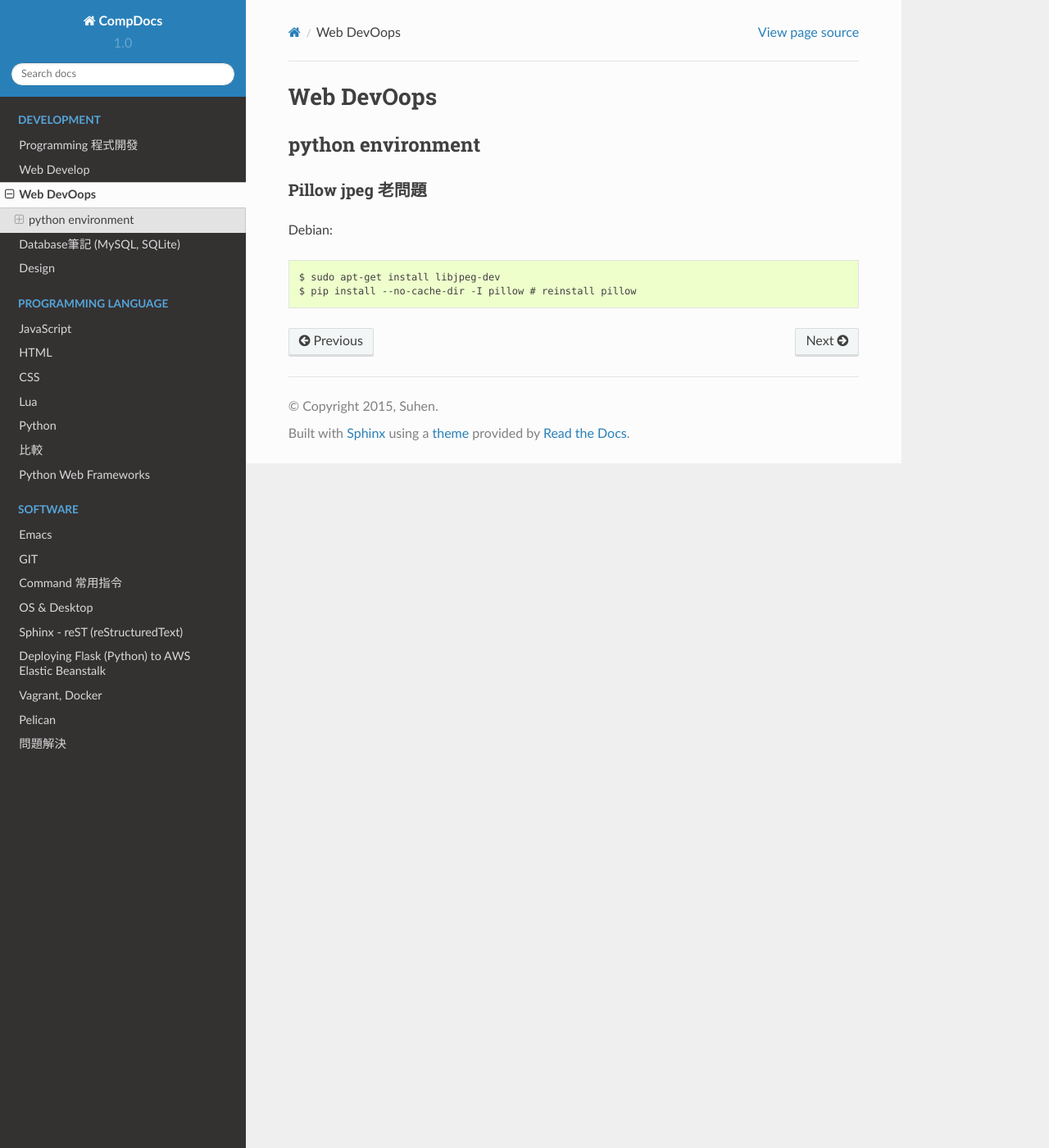
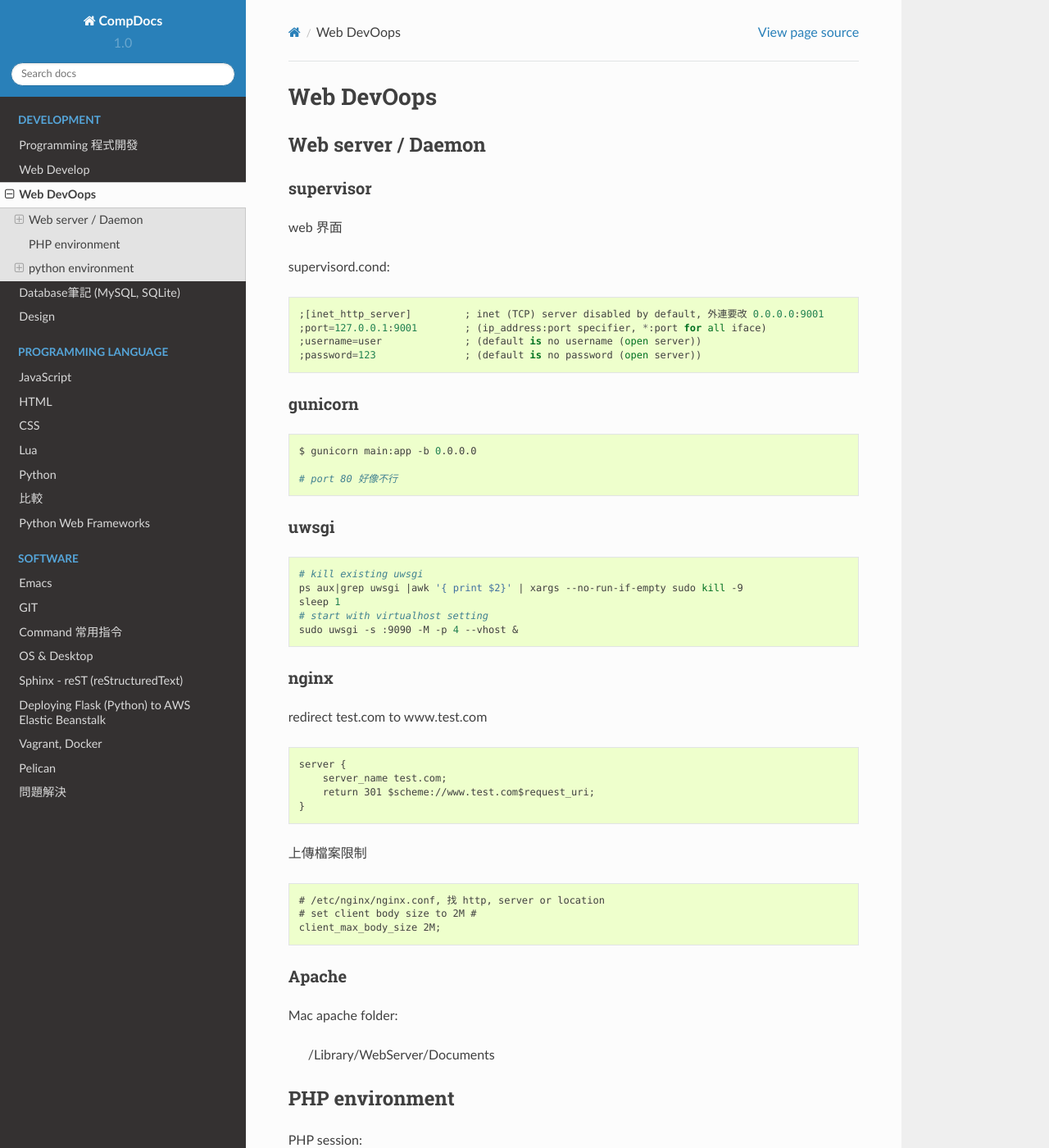
Before and after one commit to moogoo78/comp.suhen.org, a Sphinx documentation site: the page built from docs/source/web_devoops.rst, in a window 1280 px wide and 1400 px high. Shown: the whole window at 82% size. Built offline with Sphinx 7.4.7 and the Read the Docs theme 2.0.0, drawn with Linux system fonts in a browser that asks for light colours; some of the changed text lies outside the part shown.

Commit message:
edited source; git push

```diff
--- a/docs/source/web_devoops.rst
+++ b/docs/source/web_devoops.rst
@@ -1,5 +1,89 @@
 Web DevOops
 ==================
+
+
+
+
+
+Web server / Daemon
+------------------------
+
+supervisor
+~~~~~~~~~~~~~
+
+web 界面
+
+supervisord.cond::
+
+  ;[inet_http_server]         ; inet (TCP) server disabled by default, 外連要改 0.0.0.0:9001
+  ;port=127.0.0.1:9001        ; (ip_address:port specifier, *:port for all iface)
+  ;username=user              ; (default is no username (open server))
+  ;password=123               ; (default is no password (open server))
+
+
+gunicorn
+~~~~~~~~~~~~~~
+
+.. code-block:: bash
+
+    $ gunicorn main:app -b 0.0.0.0
+
+    # port 80 好像不行
+
+uwsgi
+~~~~~~~
+
+.. code-block:: bash
+
+    # kill existing uwsgi
+    ps aux|grep uwsgi |awk '{ print $2}' | xargs --no-run-if-empty sudo kill -9
+    sleep 1
+    # start with virtualhost setting
+    sudo uwsgi -s :9090 -M -p 4 --vhost &
+
+
+nginx
+~~~~~~~~~~
+
+redirect test.com to www.test.com
+
+.. code-block:: text
+
+    server {
+        server_name test.com;
+        return 301 $scheme://www.test.com$request_uri;
+    }
+
+
+上傳檔案限制
+
+.. code-block:: text
+
+   # /etc/nginx/nginx.conf, 找 http, server or location
+   # set client body size to 2M #
+   client_max_body_size 2M;
+
+
+Apache
+~~~~~~~~~~~~
+
+Mac apache folder:
+
+    /Library/WebServer/Documents
+
+
+PHP environment
+--------------------------
+
+PHP session::
+
+    /var/lib/php/session
+
+
+php start::
+
+    sudo /etc/init.d/php_cgi start
+
 
 
 python environment
```
Also changed, not shown: docs/source/command_line.rst (+10 -0 lines), docs/source/web_develop.rst (+0 -58 lines).
